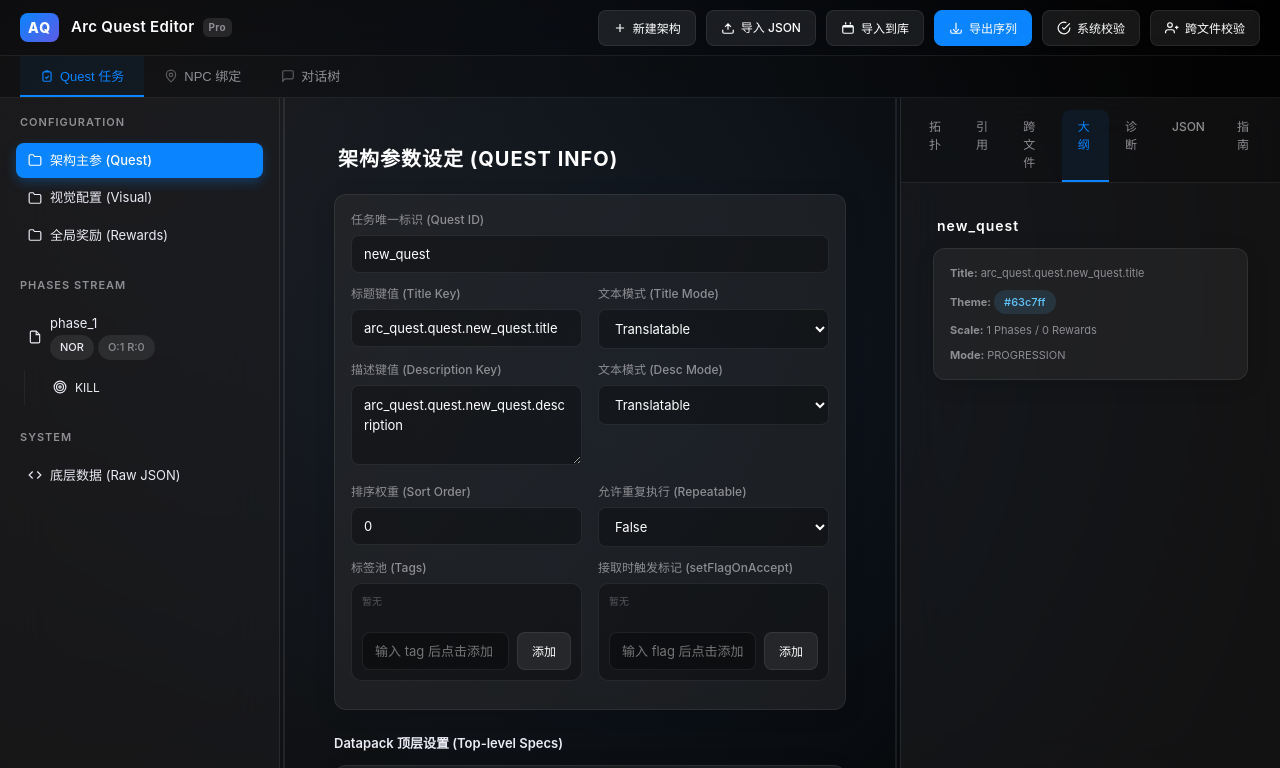
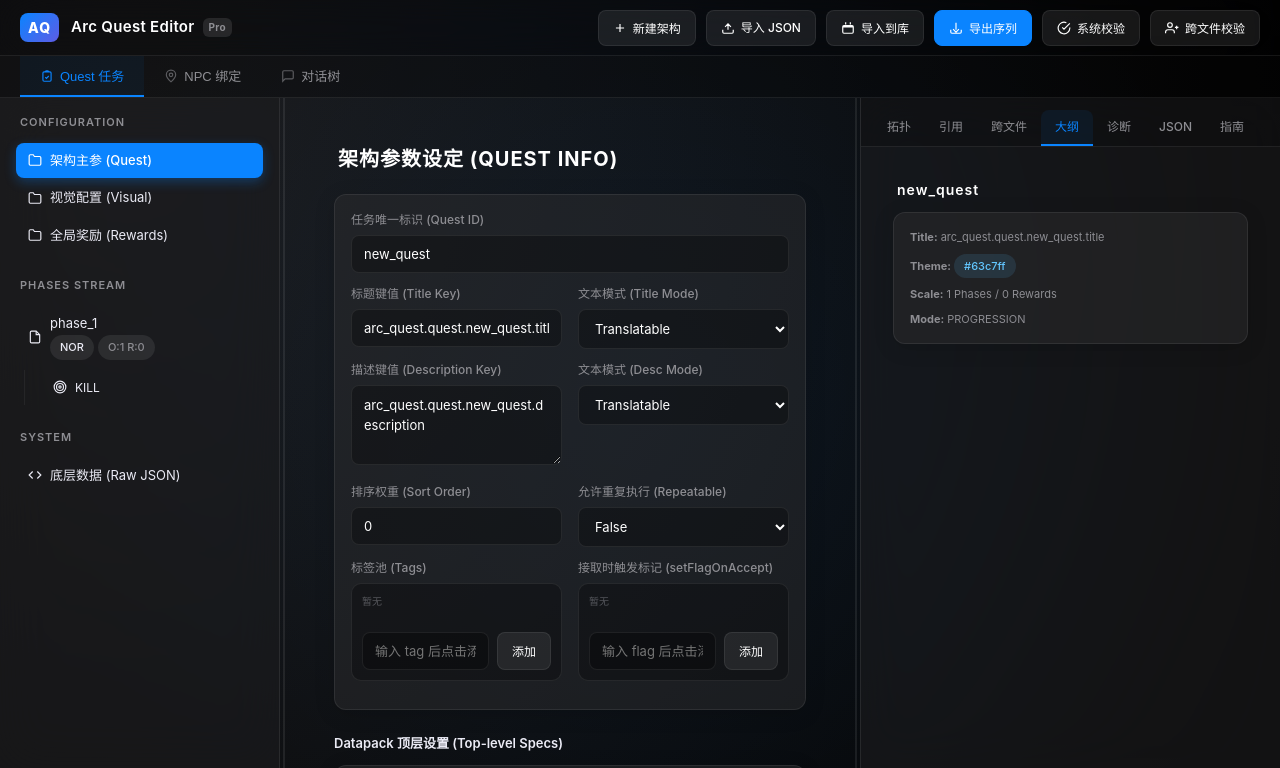
Before and after one commit to ARCADIA-PL/Arc-Quest, a website built with Vite: page arc_quest_editor_modular/index.html in a window 1280 px wide. Shown: the top 768 px of the page. Built offline with nearby package versions, Linux system fonts and the light colour scheme.

Commit message:
fix: 右侧栏标签溢出修复 - 7个标签超宽导致样式崩溃

```diff
--- a/arc_quest_editor_modular/scripts/app/layout.js
+++ b/arc_quest_editor_modular/scripts/app/layout.js
@@ -1,7 +1,7 @@
 export function applyPaneLayout(state, dom) {
     if (!dom.mainLayout) return;
     const left = Math.max(220, Math.min(520, Number(state.quest.ui.paneSizes?.left) || 280));
-    const right = Math.max(280, Math.min(720, Number(state.quest.ui.paneSizes?.right) || 380));
+    const right = Math.max(300, Math.min(720, Number(state.quest.ui.paneSizes?.right) || 420));
     dom.mainLayout.style.gridTemplateColumns = `${left}px 8px minmax(420px, 1fr) 8px ${right}px`;
 }
 
@@ -19,7 +19,7 @@ export function bindPaneResizers(state, dom) {
         const rect = dom.mainLayout.getBoundingClientRect();
         const startX = event.clientX;
         const startLeft = Number(state.quest.ui.paneSizes.left) || 280;
-        const startRight = Number(state.quest.ui.paneSizes.right) || 380;
+        const startRight = Number(state.quest.ui.paneSizes.right) || 420;
 
         document.body.classList.add('is-resizing-panes');
 
--- a/arc_quest_editor_modular/scripts/core/state.js
+++ b/arc_quest_editor_modular/scripts/core/state.js
@@ -45,7 +45,7 @@ export const state = {
             graphView: {x: 0, y: 0, k: 1},
             graphExpanded: false,
             collectionView: 'card',
-            paneSizes: {left: 280, center: null, right: 380}
+            paneSizes: {left: 280, center: null, right: 420}
         },
         diag: []
     },
--- a/arc_quest_editor_modular/styles/editor.css
+++ b/arc_quest_editor_modular/styles/editor.css
@@ -451,18 +451,27 @@ button.danger:hover {
     display: flex;
     padding: 12px 12px 0;
     background: rgba(0, 0, 0, .2);
-    border-bottom: 1px solid var(--card-border)
+    border-bottom: 1px solid var(--card-border);
+    overflow-x: auto;
+    flex-wrap: nowrap;
+    scrollbar-width: none
+}
+
+.tabs::-webkit-scrollbar {
+    display: none
 }
 
 .tab {
-    padding: 8px 16px;
+    padding: 8px 14px;
     border-radius: 8px 8px 0 0;
+    flex-shrink: 0;
     cursor: pointer;
     color: var(--text-mut);
     font-weight: 500;
     transition: .2s;
     font-size: 12px;
-    border-bottom: 2px solid transparent
+    border-bottom: 2px solid transparent;
+    white-space: nowrap
 }
 
 .tab:hover {
```
